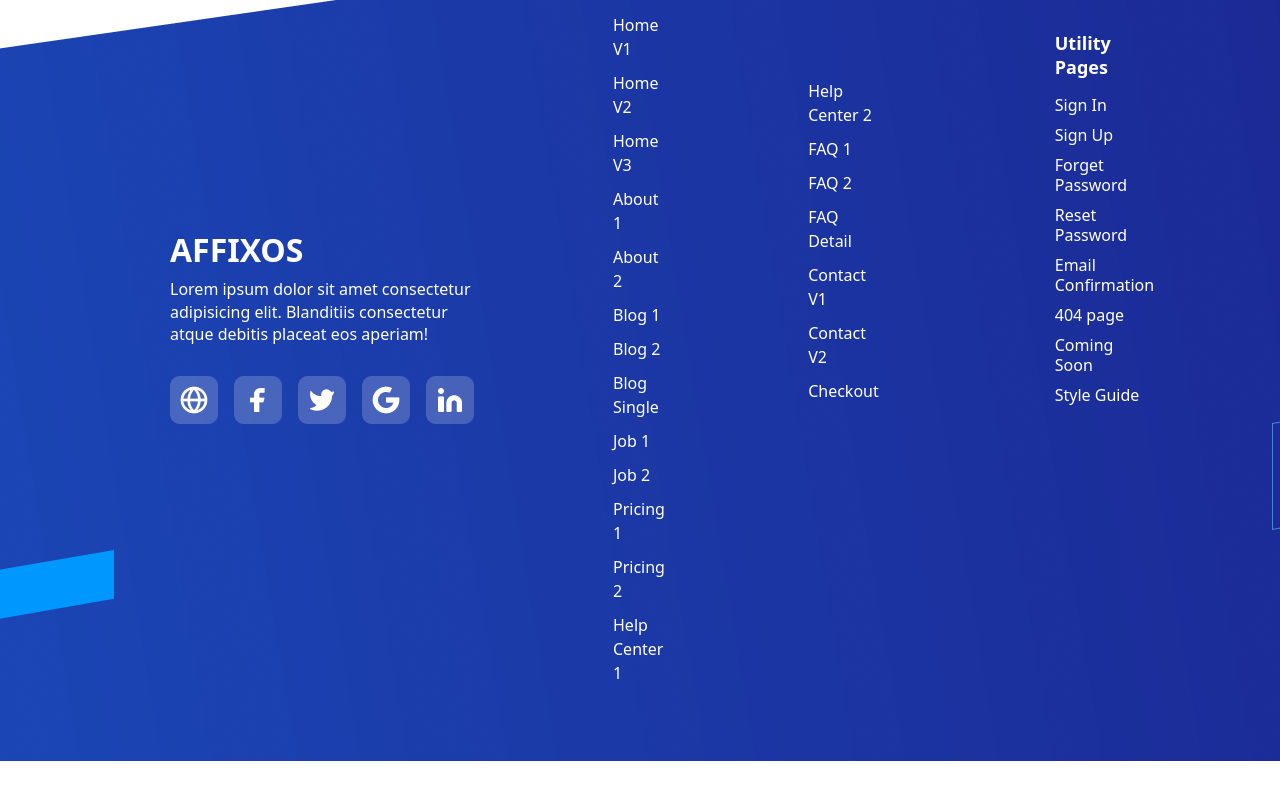
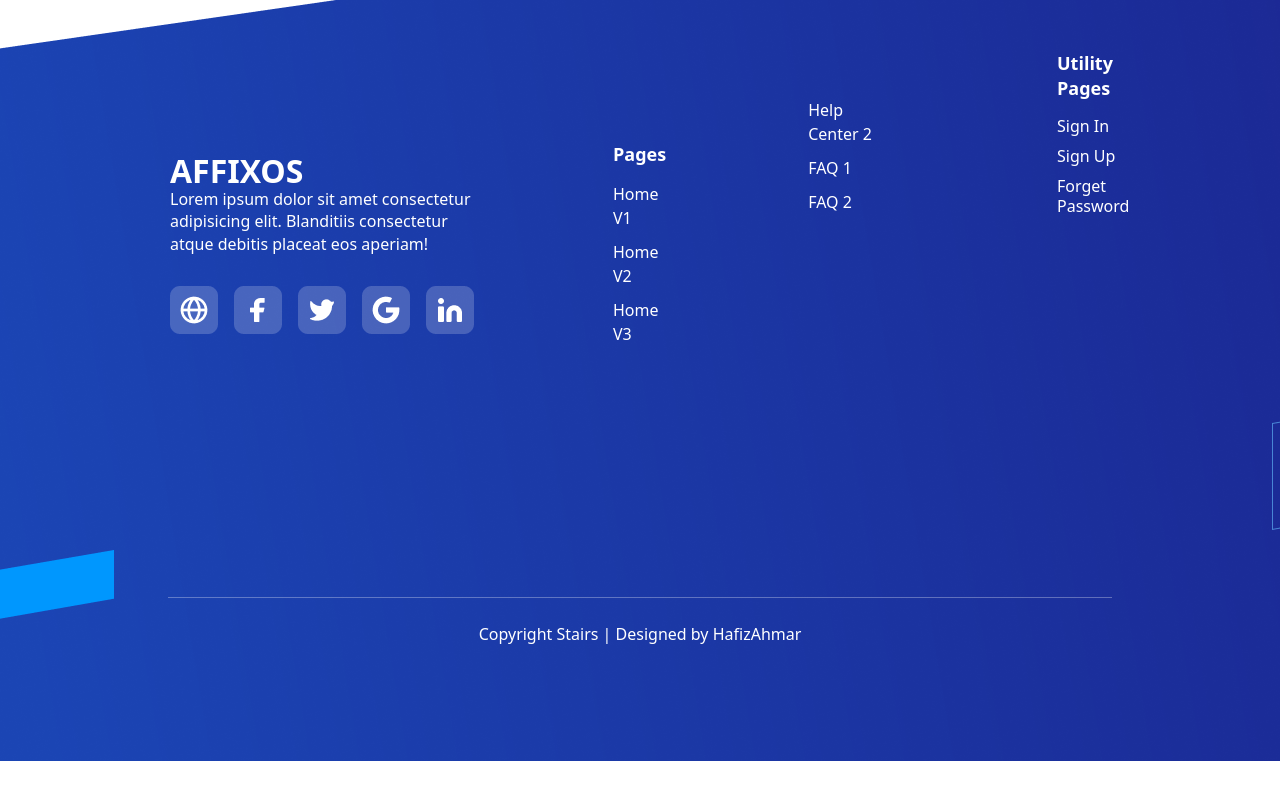
Before and after one commit to asiaahmadali/AffiXos, a React (Vite) app: page / in a window 1280 px wide. Shown: the part 5721-6521 px from the top of the page. After the commit the page ends 6482 px from the top, so only its background shows below. Built offline with nearby package versions, Linux system fonts and the light colour scheme.

Commit message:
fix the overflow issue

```diff
--- a/src/Components/About.jsx
+++ b/src/Components/About.jsx
@@ -1,7 +1,7 @@
 function About() {
   return (
     <>
-      <div className="mt-[109px] ml-[120px] mr-[120px]">
+      <div className="mt-[109px] md:ml-[120px] md:mr-[120px]">
         <div className="h-max-[135px] flex flex-col gap-[15px]">
           <h1 className="text-[#14358A] font-[600] text-[48px] leading-[50px] text-center">
             About Our App
--- a/src/Components/Contact.jsx
+++ b/src/Components/Contact.jsx
@@ -8,7 +8,7 @@ function Contact() {
             <h2 className="mb-[11px] font-[600] text-[48px] leading-[50px]">
               Lets get in touch!
             </h2>
-            <p className="leading-[28.8px] text-[16px] font-[400] h-[87px] w-[431px]">
+            <p className="leading-[28.8px] text-[16px] font-[400] h-[87px] md:w-[431px]">
               Lorem ipsum dolor, sit amet consectetur adipisicing elit. Commodi
               molestias vel magni, ipsam magnam laboriosam ipsam magnam
               laboriosam.
@@ -16,7 +16,7 @@ function Contact() {
           </div>
           {/* flex-box  */}
 
-          <div className="flex md:flex-row sm:flex-col sm:gap-[20px] gap-[45px] text-white">
+          <div className="flex md:flex-row flex-col sm:gap-[20px] gap-[45px] text-white">
             <div className="h-max-[235px] lg:w-[523px] flex flex-col gap-[69px]">
               <div className="flex flex-col gap-[22px]">
                 <div className="flex gap-[13px]">
--- a/src/Components/Features.jsx
+++ b/src/Components/Features.jsx
@@ -9,8 +9,8 @@ function Features() {
   };
 
   return (
-    <div className="mt-[70px] ml-[119px] mr-[120px]">
-      <div className="ml-[223px] mr-[223px]">
+    <div className="mt-[70px] md:ml-[119px] md:mr-[120px]">
+      <div className="md:ml-[223px] md:mr-[223px]">
         <h2 className="text-[48px] leading-[50.4px] text-center font-[600] text-[#14358A] ">
           Key Features.
         </h2>
--- a/src/Components/Footer.jsx
+++ b/src/Components/Footer.jsx
@@ -2,13 +2,13 @@ function Footer() {
   return (
     <>
       <div
-        className="w-full h-[992px] bg-no-repeat xl1440:bg-contain"
+        className="w-full md:h-[992px] bg-no-repeat xl1440:bg-contain"
         style={{ backgroundImage: "url('/images/Footer-bg.png')" }}
       >
-        <div className="flex items-center ">
+        <div className="flex md:flex-row flex-col items-center ">
           {/* fisrt column */}
-          <div className="  mt-[385px] ml-[170px] mb-[343px] text-white">
-            <div className="flex flex-col gap-[12px]">
+          <div className="  md:mt-[385px] md:ml-[170px] mt-[300px] md:mb-[343px] text-white">
+            <div className="flex-col gap-[12px]">
               <h3 className="font-[700] text-[32px] leading-[33.6px]">
                 AFFIXOS
               </h3>
@@ -48,7 +48,7 @@ function Footer() {
           </div>
 
           {/* second column */}
-          <div className="text-white ml-[142px] mt-[203px] mb-[161px]">
+          <div className="text-white md:ml-[142px] md:mt-[203px] mt-[100px] md:mb-[161px]">
             <p className="font-[700] text-[18px] leading-[24.3px] mb-[16px]">
               Pages
             </p>
@@ -56,34 +56,20 @@ function Footer() {
               <li>Home V1</li>
               <li>Home V2</li>
               <li>Home V3</li>
-              <li>About 1</li>
-              <li>About 2</li>
-              <li>Blog 1</li>
-              <li>Blog 2</li>
-              <li>Blog Single</li>
-              <li>Job 1</li>
-              <li>Job 2</li>
-              <li> Pricing 1</li>
-              <li>Pricing 2</li>
-              <li>Help Center 1</li>
             </ul>
           </div>
 
           {/* third column */}
-          <div className="ml-[142px] mt-[297px] mb-[431px] text-white">
+          <div className="md:ml-[142px] md:mt-[297px] md:mb-[431px] text-white">
             <ul className="flex flex-col gap-[10px]">
               <li>Help Center 2</li>
               <li>FAQ 1</li>
               <li>FAQ 2</li>
-              <li>FAQ Detail</li>
-              <li>Contact V1</li>
-              <li>Contact V2</li>
-              <li>Checkout</li>
             </ul>
           </div>
 
           {/* fourth column */}
-          <div className="ml-[176px]  text-white  mt-[210px] mr-[134px] mb-[389px]">
+          <div className="md:ml-[176px]  text-white  md:mt-[210px] md:mr-[134px] md:mb-[389px]">
             <p className="font-[700] text-[18px] leading-[24.3px] mb-[16px]">
               Utility Pages
             </p>
@@ -91,17 +77,12 @@ function Footer() {
               <li>Sign In</li>
               <li>Sign Up</li>
               <li>Forget Password</li>
-              <li>Reset Password</li>
-              <li>Email Confirmation</li>
-              <li>404 page</li>
-              <li>Coming Soon</li>
-              <li>Style Guide</li>
             </ul>
           </div>
         </div>
 
         {/* copyright */}
-        <div className="w-[1104px] ml-[168px] mb-[48px] mr-[168px] mt-[-80px]">
+        <div className=" md:ml-[168px] mb-[48px] md:mr-[168px] mt-[-80px]">
           <div className="text-center text-white border-t-[1px] border-white border-opacity-[30%]">
             <p className="  mt-[24px]">
               Copyright Stairs | Designed by HafizAhmar
--- a/src/Components/Hero-section.jsx
+++ b/src/Components/Hero-section.jsx
@@ -1,13 +1,13 @@
 function Hero() {
   return (
     <>
-      <div className="ml-[210px] mr-[212px] text-white md:max-h-[1162px]">
+      <div className="md:ml-[210px] md:mr-[212px] text-white md:max-h-[1162px]">
         {/* intro */}
         <div className="md:mt-[80px] md:ml-[100px] md:mr-[100px] sm:m-[10px]">
           <h1 className="md:text-[50px] md:font-[600] text-[30px] font-[400] text-center leading-[66px]">
             AFFIXOS Real Time Location Tracking System
           </h1>
-          <p className="mt-[24px] ml-[132px] mr-[132px] text-center font-[400] text-[18px] leading-[24.3px]">
+          <p className="mt-[24px] md:ml-[132px] md:mr-[132px] text-center font-[400] text-[18px] leading-[24.3px]">
             mprove Productivity and Efficiency by Tracking and Managing Movable
             Industrial Assets with
             <span className="font-[700]"> AFFIXOS</span> Asset Tracking, the
@@ -15,7 +15,7 @@ function Hero() {
           </p>
 
           {/* buttons */}
-          <div className="mt-[48px] ml-[208px] mr-[208px] flex gap-[16px] w-full">
+          <div className="mt-[48px] md:ml-[208px] md:mr-[208px] flex gap-[16px] w-full">
             <button className="rounded-[10px] w-[178px] h-[64px] pt-[20px] pr-[40px] pb-[20px] pl-[40px] bg-gradient-to-r from-[#06268D] to-[#30D3AC] font-medium">
               Contact Us
             </button>
--- a/src/Components/Product-Section-1.jsx
+++ b/src/Components/Product-Section-1.jsx
@@ -1,7 +1,7 @@
 function ProductFirstSection() {
   return (
     <>
-      <div className="flex sm:flex-col sm:gap-[20px] md:flex-row md:gap-[100px] md:h-max-[519px] items-center">
+      <div className="flex flex-col sm:gap-[20px] md:flex-row md:gap-[100px] md:h-max-[519px] items-center">
         {/* hours */}
         <div className="ml-[55px]">
           <img src="images/Chart.png" alt="" className="h-[519px]" />
--- a/src/Components/Product-Section-2.jsx
+++ b/src/Components/Product-Section-2.jsx
@@ -1,7 +1,7 @@
 function ProductSecondSection() {
   return (
     <>
-      <div className="flex sm:gap-[20px] sm:flex-col md:flex-row md:gap-[100px] md:h-max-[494px] w-full items-center">
+      <div className="flex sm:gap-[20px] flex-col md:flex-row md:gap-[100px] md:h-max-[494px] w-full items-center">
         {/* descuption */}
         <div className="h-max-[294px] lg:w-[510px] flex  flex-col gap-[20px] ml-[99px]">
           <h2 className="text-[#14358A] font-[700] text-[24px] leading-[25px]">
--- a/src/Components/Product-Section-3.jsx
+++ b/src/Components/Product-Section-3.jsx
@@ -1,7 +1,7 @@
 function ProductThirdSection() {
   return (
     <>
-      <div className="flex md:gap-[100px] md:h-max-[510px] sm:flex-col md:flex-row sm:gap-[20px] justify-center items-center">
+      <div className="flex md:gap-[100px] md:h-max-[510px] flex-col md:flex-row sm:gap-[20px] justify-center items-center">
         {/* hours */}
         <div className="">
           <img
--- a/src/Components/Products-Features.jsx
+++ b/src/Components/Products-Features.jsx
@@ -5,7 +5,7 @@ import ProductThirdSection from "./Product-Section-3";
 function ProductsFeatures() {
   return (
     <>
-      <div className="ml-[120px] mr-[121px] mt-[109px] flex flex-col gap-[40px] items-center">
+      <div className="md:ml-[120px] md:mr-[121px] mt-[109px] flex flex-col gap-[40px] items-center">
         <h1 className="text-[#14358A] font-[600] text-[48px] leading-[50px] text-center">
           Our Product features
         </h1>
```
